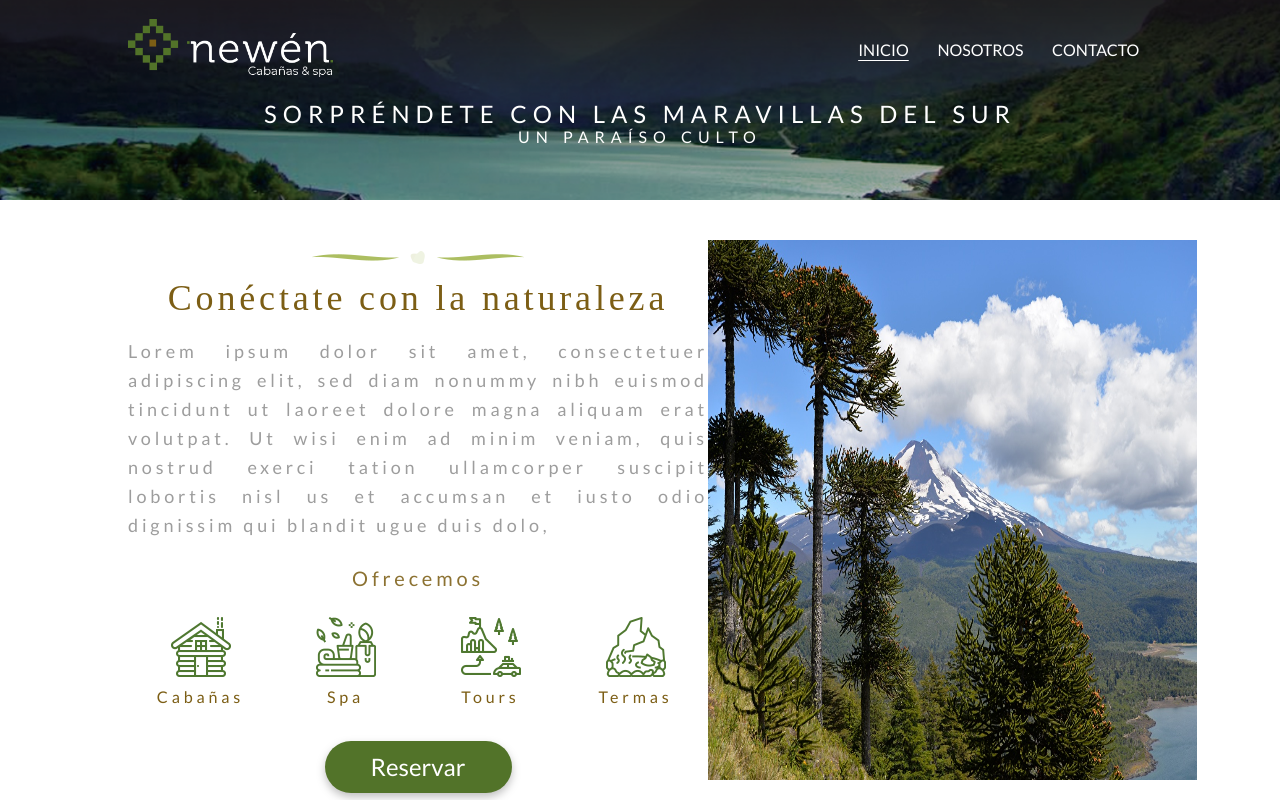
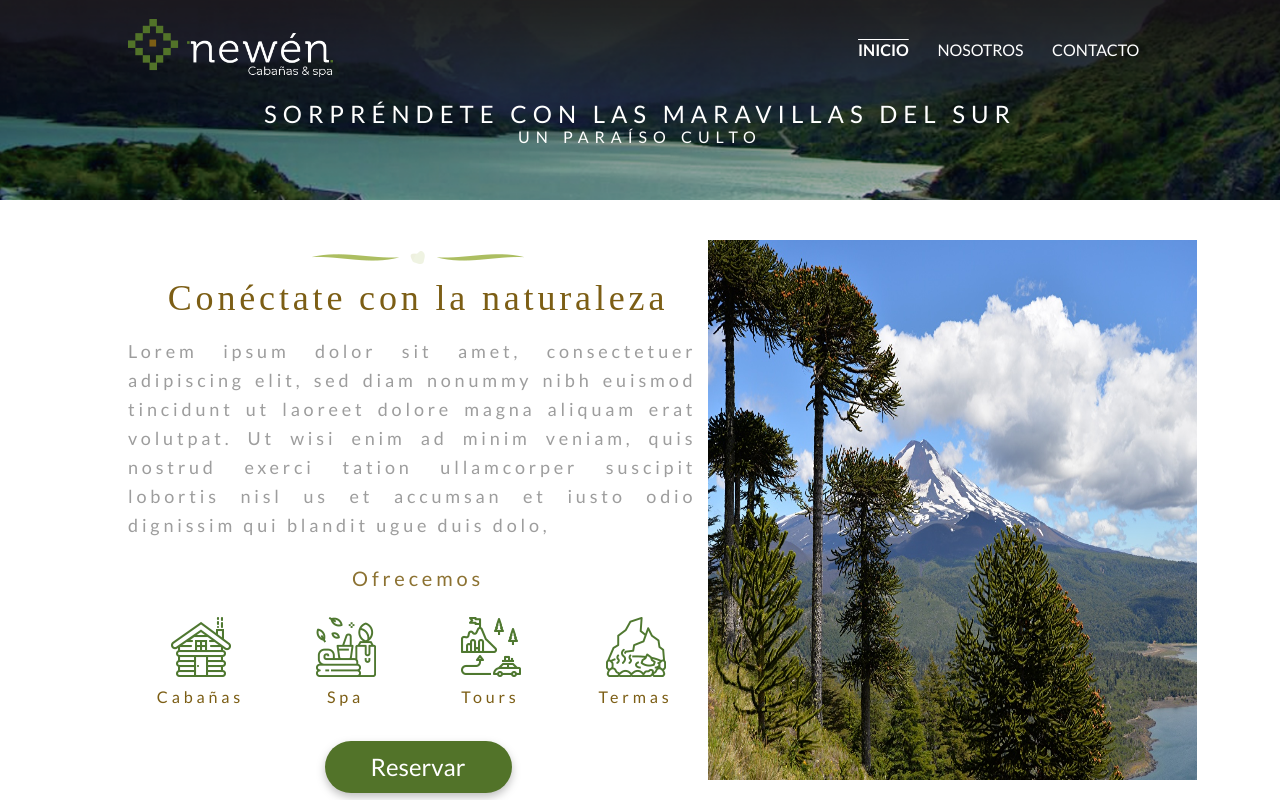
Before and after one commit to fjarar/newen, a plain HTML site: page index.html in a window 1280 px wide. In both pictures the pointer is over the link "INICIO". Shown: the top 800 px of the page. Drawn offline with Linux system fonts and the light colour scheme; a web font is replaced by a local one.

Commit message:
Added some style to hover nav items

```diff
--- a/style/style.css
+++ b/style/style.css
@@ -57,6 +57,11 @@ header {
   height: 10%;
   text-decoration: none;
   color: #ffffff;
+}
+
+.nav-item:hover {
+  font-weight: bolder;
+  text-decoration: overline;
 }
 
 .active{
@@ -129,6 +134,7 @@ header {
   font-size: 18px;
   text-align: justify;
   color: #9D9d9d;
+  margin-right: 2%;
 }
 
 .container-items {
```
